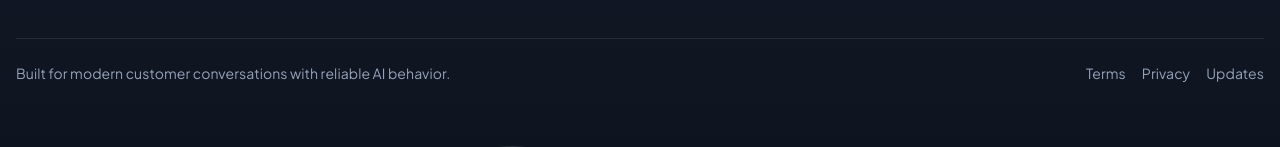
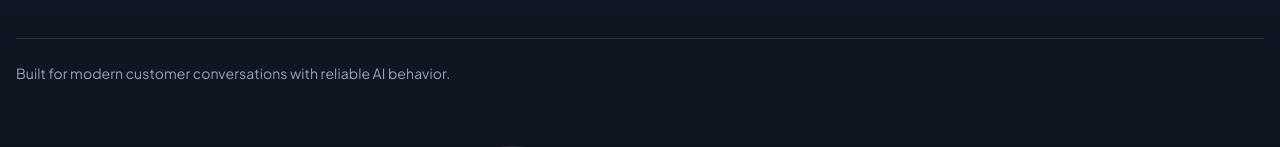
Before and after one commit to this-is-mihir/lexioai, a React (Vite) app in the folder client/: page / in a window 1280 px wide. Shown: the part 4660-4807 px from the top of the page. Built offline with nearby package versions, Linux system fonts and the light colour scheme; no server answers.

Commit message:
feat: implement public landing page and reusable footer component

```diff
--- a/client/src/components/layout/PublicFooter.jsx
+++ b/client/src/components/layout/PublicFooter.jsx
@@ -117,11 +117,7 @@ export default function PublicFooter() {
         <div className="mt-10 border-t border-[var(--border)] pt-6 dark:border-white/10">
           <div className="flex flex-col items-start gap-3 text-sm text-[var(--text-muted)] dark:text-slate-400 sm:flex-row sm:items-center sm:justify-between">
             <p>Built for modern customer conversations with reliable AI behavior.</p>
-            <div className="flex flex-wrap gap-4">
-              <Link to="/terms" className="transition hover:text-primary-500">Terms</Link>
-              <Link to="/privacy" className="transition hover:text-primary-500">Privacy</Link>
-              <Link to="/changelog" className="transition hover:text-primary-500">Updates</Link>
-            </div>
+
           </div>
         </div>
 
--- a/client/src/pages/public/LandingPage.jsx
+++ b/client/src/pages/public/LandingPage.jsx
@@ -618,11 +618,7 @@ export default function LandingPage() {
           <div className="mt-10 border-t border-[var(--border)] pt-6 dark:border-white/10">
             <div className="flex flex-col items-start gap-3 text-sm text-[var(--text-muted)] dark:text-slate-400 sm:flex-row sm:items-center sm:justify-between">
               <p>Built for modern customer conversations with reliable AI behavior.</p>
-              <div className="flex flex-wrap gap-4">
-                <Link to="/terms" className="transition hover:text-primary-500">Terms</Link>
-                <Link to="/privacy" className="transition hover:text-primary-500">Privacy</Link>
-                <Link to="/changelog" className="transition hover:text-primary-500">Updates</Link>
-              </div>
+
             </div>
           </div>
 
```
